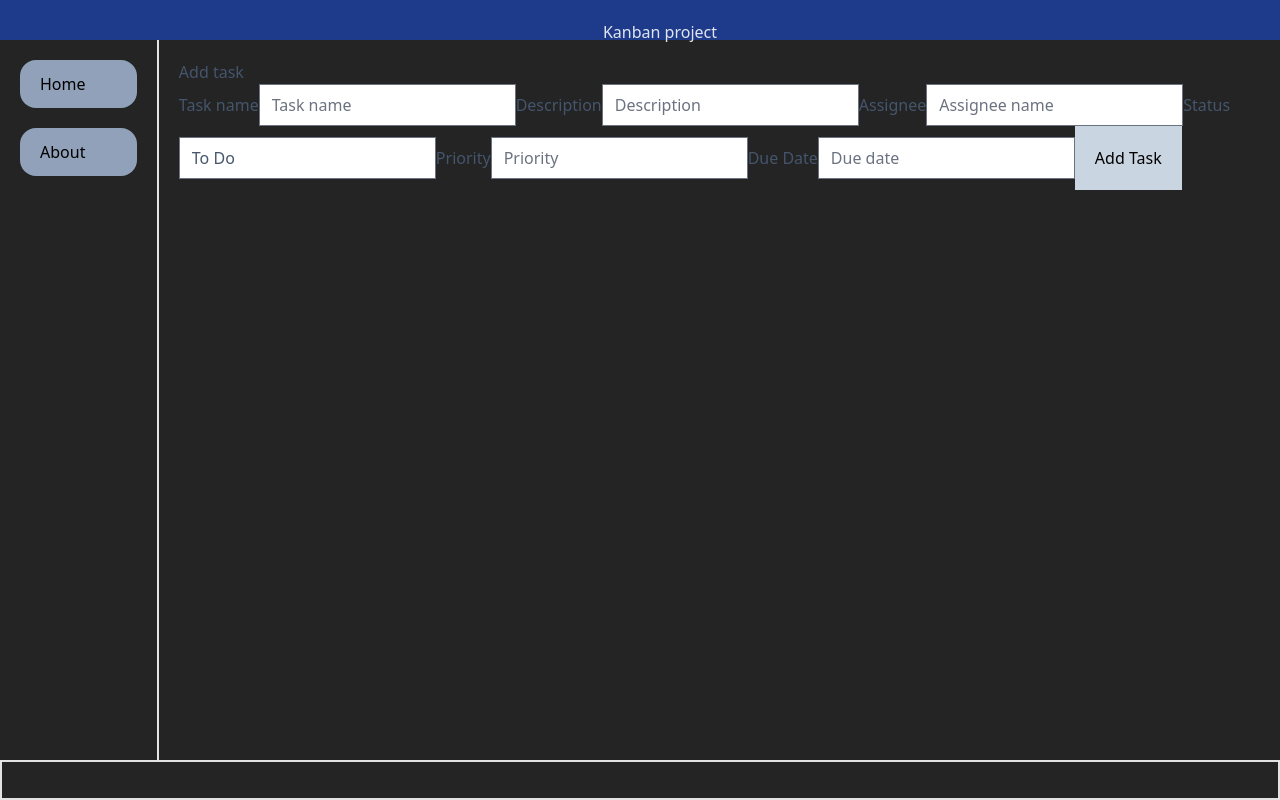
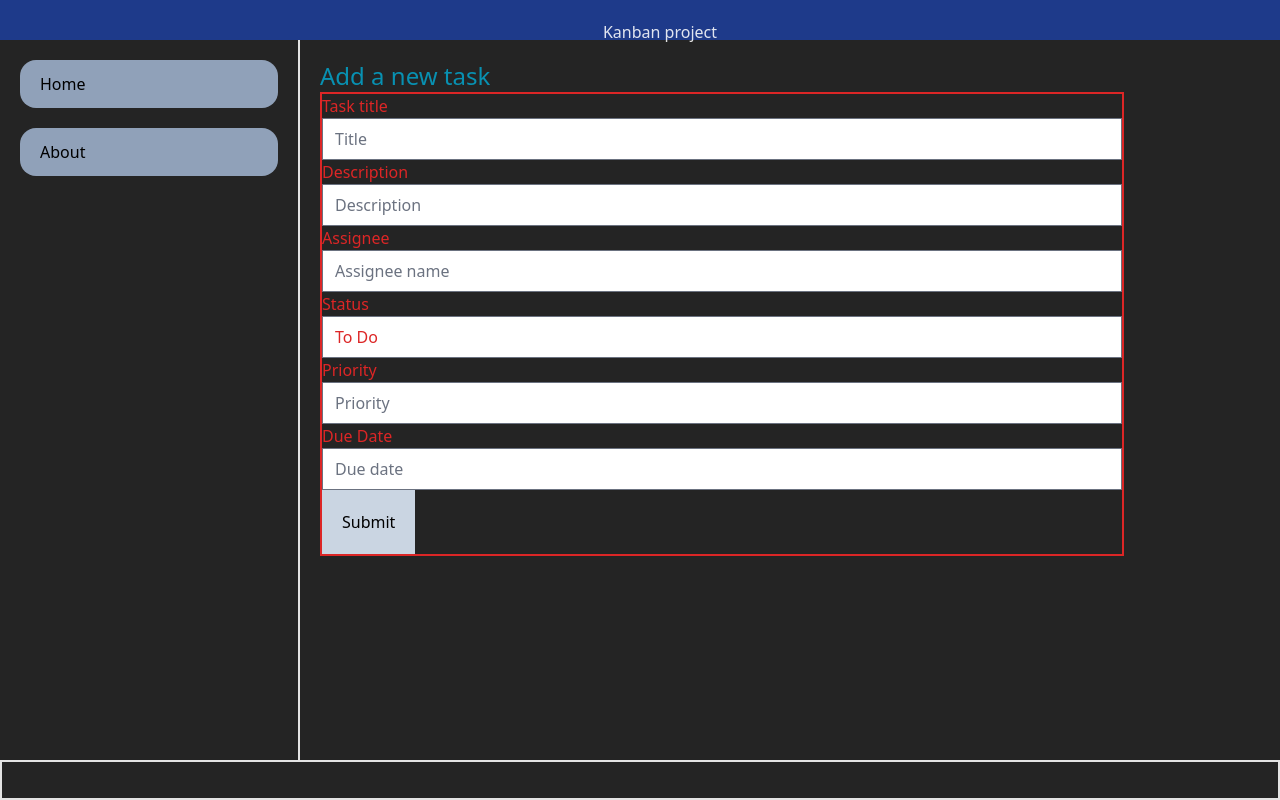
Before and after one commit to malejaroti/M2-Miniproject-kanban, a React (Vite) app: page /add-task in a window 1280 px wide. Built offline with nearby package versions, Linux system fonts and the light colour scheme.

Commit message:
feat: refactor task management components to use TaskForm for adding and editing tasks

```diff
--- a/src/App.jsx
+++ b/src/App.jsx
@@ -26,7 +26,7 @@ function App() {
             <Route path="/" element={<Dashboard allTasks={allTasks} />} />
             <Route path="/about" element={<About />} />
             <Route path="/task-details/:task-id" element={<TaskDetails />} />
-            <Route path="/add-task" element={<AddTask setAllTasks={setAllTasks} />} />
+            <Route path="/add-task" element={<AddTask allTasks={allTasks} setAllTasks={setAllTasks} />} />
             <Route path="/edit-task/:task-id" element={<EditTask allTasks={allTasks} setAllTasks={setAllTasks} />} />
             <Route path="*" element={<NotFound />} />
           </Routes>
--- /dev/null
+++ b/src/components/TaskForm.jsx
@@ -0,0 +1,77 @@
+import { useState } from "react";
+import { useNavigate } from "react-router";
+
+function TaskForm({ data, callback }) {
+  const [formData, setFormData] = useState({
+    title: data.title,
+    description: data.description,
+    assignee: data.assignee,
+    status: data.status,
+    priority: data.priority,
+    dueDate: data.dueDate,
+    createdDate: data.createdDate, // todo: To clarify
+  });
+  let navigate = useNavigate();
+
+  const handleChange = (event) => {
+    setFormData({
+      ...formData,
+      [event.target.name]: event.target.type === "checkbox" ? event.target.checked : event.target.value,
+    });
+  };
+  const handleSubmit = (event) => {
+    event.preventDefault();
+    //prettier-ignore
+    const task = {
+      id: data.id,
+      title: formData.title,
+      description: formData.description,
+      assignee: formData.assignee,
+      status: formData.status,
+      priority: formData.priority,
+      dueDate: formData.dueDate,
+      createdDate: formData.createdDate
+    };
+
+    callback(task);
+    navigate("/");
+  };
+
+  return (
+    <div>
+      <form onSubmit={handleSubmit} className="text-red-600 border-2">
+        <div>
+          <label className="block w-200">
+            Task title
+            <input className="w-200" name="title" type="text" placeholder="Title" value={formData.title} onChange={handleChange} />
+          </label>
+          <label className="block w-200">
+            Description
+            <input className="w-200" name="description" type="text" placeholder="Description" value={formData.description} onChange={handleChange} />
+          </label>
+          <label className="block w-200">
+            Assignee
+            <input className="w-200" name="assignee" type="text" placeholder="Assignee name" value={formData.assignee} onChange={handleChange} />
+          </label>
+          <label className="block w-200">
+            Status
+            <input className="w-200" name="status" type="text" placeholder="Status" value={formData.status} onChange={handleChange} />
+          </label>
+          <label className="block w-200">
+            Priority
+            <input className="w-200" name="priority" type="text" placeholder="Priority" value={formData.priority} onChange={handleChange} />
+          </label>
+          <label className="block w-200">
+            Due Date
+            <input className="w-200" datepicker="" name="dueDate" type="text" placeholder="Due date" value={formData.dueDate} onChange={handleChange} />
+          </label>
+
+          <button className="bg-slate-300 p-5 text-black" type="submit">
+            Submit
+          </button>
+        </div>
+      </form>
+    </div>
+  );
+}
+export default TaskForm;
--- a/src/pages/AddTask.jsx
+++ b/src/pages/AddTask.jsx
@@ -1,64 +1,25 @@
+import TaskForm from "../components/TaskForm";
 
-import { useState } from "react";
-
-function AddTask({ setAllTasks }) {
-  const [title, setTitle] = useState("");
-  const [description, setDescription] = useState("");
-  const [assignee, setAssignee] = useState("");
-  const [status, setStatus] = useState("To Do");
-  const [priority, setPriority] = useState("");
-  const [dueDate, setDueDate] = useState("");
-
-  const handleSubmit = (event) => {
-    event.preventDefault();
-    const createdDate = new Date().toISOString().slice(0, 10);
-
-    const newTask = { title, description, assignee, status, priority, dueDate, createdDate };
+function AddTask({ allTasks, setAllTasks }) {
+  const initialData = {
+    id: new Date().getTime(),
+    title: "",
+    description: "",
+    assignee: "",
+    status: "To Do",
+    priority: "",
+    dueDate: "",
+    createdDate: new Date().toISOString().slice(0, 10),
+  };
+  const addNewTask = (newTask) => {
+    console.log(newTask);
     setAllTasks((allTasks) => [...allTasks, newTask]);
-
-    setTitle("");
-    setDescription("");
-    setAssignee("");
-    setStatus("To Do");
-    setPriority("");
-    setDueDate("");
   };
 
   return (
-    <div>
-      <form onSubmit={handleSubmit} className="text-slate-600">
-        <span>Add task</span>
-        <div>
-          <label>
-            Task name
-            <input name="title" type="text" placeholder="Task name" value={title} onChange={(e) => setTitle(e.target.value)} />
-          </label>
-          <label>
-            Description
-            <input name="description" type="text" placeholder="Description" value={description} onChange={(e) => setDescription(e.target.value)} />
-          </label>
-          <label>
-            Assignee
-            <input name="assignee" type="text" placeholder="Assignee name" value={assignee} onChange={(e) => setAssignee(e.target.value)} />
-          </label>
-          <label>
-            Status
-            <input name="status" type="text" placeholder="Status" value={status} onChange={(e) => setStatus(e.target.value)} />
-          </label>
-          <label>
-            Priority
-            <input name="priority" type="text" placeholder="Priority" value={priority} onChange={(e) => setPriority(e.target.value)} />
-          </label>
-          <label>
-            Due Date
-            <input datepicker="" name="dueDate" type="text" placeholder="Due date" value={dueDate} onChange={(e) => setDueDate(e.target.value)} />
-          </label>
-
-          <button className="bg-slate-300 p-5 text-black" type="submit">
-            Add Task
-          </button>
-        </div>
-      </form>
+    <div className="text-slate-600">
+      <span className="text-2xl text-cyan-600">Add a new task</span>
+      <TaskForm data={initialData} callback={addNewTask} />
     </div>
   );
 }
--- a/src/pages/EditTask.jsx
+++ b/src/pages/EditTask.jsx
@@ -1,72 +1,28 @@
 import { useState } from "react";
 import { Link, useNavigate, useParams } from "react-router";
+import TaskForm from "../components/TaskForm";
 
 function EditTask({ allTasks, setAllTasks }) {
   const allParams = useParams();
   const task_id = allParams["task-id"];
-  // let task = allTasks.find((task) => task.id === task_id);
   let taskIndex = allTasks.findIndex((task) => task.id === task_id);
   let task = allTasks[taskIndex];
-  let navigate = useNavigate();
 
-  const [title, setTitle] = useState(task.title);
-  const [description, setDescription] = useState(task.description);
-  const [assignee, setAssignee] = useState(task.assignee);
-  const [status, setStatus] = useState(task.status);
-  const [priority, setPriority] = useState(task.priority);
-  const [dueDate, setDueDate] = useState(task.dueDate);
-
-  const handleSubmit = (event) => {
-    event.preventDefault();
-    const createdDate = new Date().toISOString().slice(0, 10);
+  const updateTask = (updatedTask) => {
+    // const createdDate = new Date().toISOString().slice(0, 10);
 
     // const newTask = { title, description, assignee, status, priority, dueDate, createdDate };
-    task = { id: task_id, title, description, assignee, status, priority, dueDate, createdDate };
     // setAllTasks((allTasks) => [...allTasks, newTask]);
     setAllTasks((allTasksState) =>
       allTasksState.map((eachTask, index) => {
-        return index === taskIndex ? task : eachTask;
+        return index === taskIndex ? updatedTask : eachTask;
       })
     );
-
-    console.log(allTasks);
-    navigate("/");
   };
   return (
     <div>
-      <form onSubmit={handleSubmit} className="text-red-600 border-2">
-        <h1 className="text-2xl">Edit task</h1>
-        <div>
-          <label className="block w-400">
-            Task title
-            <input className="w-400" name="title" type="text" placeholder="Title" value={title} onChange={(e) => setTitle(e.target.value)} />
-          </label>
-          <label className="block w-400">
-            Description
-            <input className="w-400" name="description" type="text" placeholder="Description" value={description} onChange={(e) => setDescription(e.target.value)} />
-          </label>
-          <label className="block w-400">
-            Assignee
-            <input className="w-400" name="assignee" type="text" placeholder="Assignee name" value={assignee} onChange={(e) => setAssignee(e.target.value)} />
-          </label>
-          <label className="block w-400">
-            Status
-            <input className="w-400" name="status" type="text" placeholder="Status" value={status} onChange={(e) => setStatus(e.target.value)} />
-          </label>
-          <label className="block w-400">
-            Priority
-            <input className="w-400" name="priority" type="text" placeholder="Priority" value={priority} onChange={(e) => setPriority(e.target.value)} />
-          </label>
-          <label className="block w-400">
-            Due Date
-            <input className="w-400" datepicker="" name="dueDate" type="text" placeholder="Due date" value={dueDate} onChange={(e) => setDueDate(e.target.value)} />
-          </label>
-
-          <button className="bg-slate-300 p-5 text-black" type="submit">
-            Edit Task
-          </button>
-        </div>
-      </form>
+      <span className="text-2xl">Edit task</span>
+      <TaskForm data={task} updateTask={updateTask} />
     </div>
   );
 }
```
